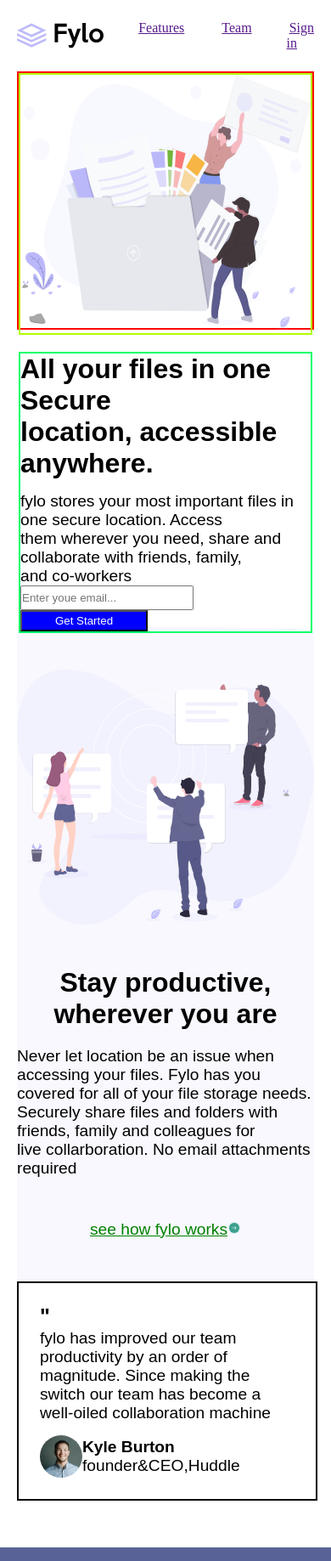
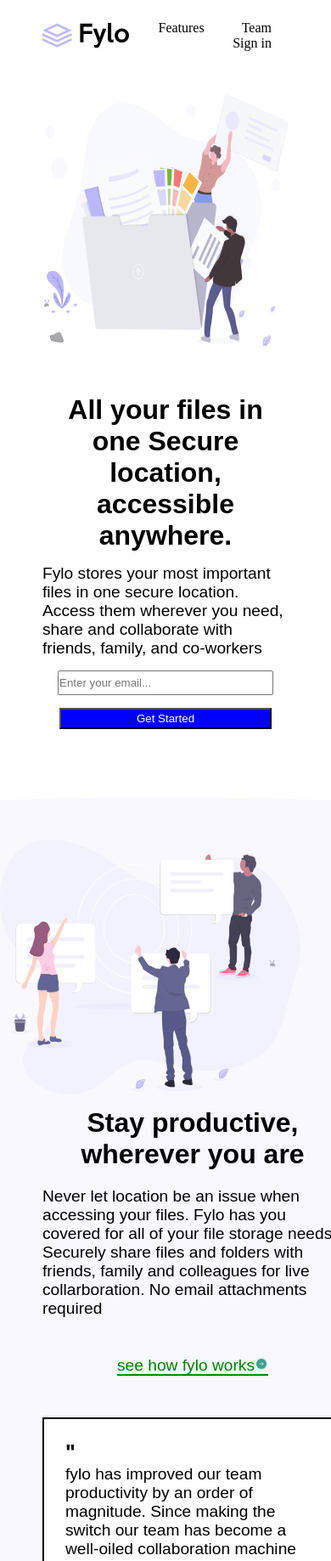
Before and after one commit to Sarfo-Anokye/fylo, a plain HTML site: page index.html in a window 390 px wide. Shown: the top 1837 px of the page at 85% size. Drawn offline with Linux system fonts and the light colour scheme.

Commit message:
second update on body content

```diff
--- a/index.html
+++ b/index.html
@@ -25,12 +25,12 @@
         <!--Body Section container 1-->
         <div class="body-container-1">
             <div class="body-container-1-item item-1-contents">
-                <h1>All your files in one Secure<br> location, accessible anywhere.</h1>
-                <p>fylo stores your most important files in one secure location. Access<br>
-                them wherever you need, share and collaborate with friends, family,<br> and co-workers</p>
-                <p><input id="email" type="email" placeholder="Enter youe email...">
+                <h1>All your files in one Secure location, accessible anywhere.</h1>
+                <p>Fylo stores your most important files in one secure location. Access
+                them wherever you need, share and collaborate with friends, family, and co-workers</p>
+                <p id="input-cont"><input id="email" type="email" placeholder="Enter your email...">
                 <input id="submit" type="submit" value="Get Started"></p>
-                <p id="error" >please check your email</p>
+
 
             </div>
             <div class="body-container-1-item item-2-contents">
@@ -46,9 +46,9 @@
         <div class="body-container-2">
                 <div class="body-container-2-item container-2-contents-1">
                   <h1>Stay productive, wherever you are</h1>
-                    <p>Never let location be an issue when accessing your files. Fylo has you<br>
+                    <p>Never let location be an issue when accessing your files. Fylo has you
                     covered for all of your file storage needs.</p>
-                    <p>Securely share files and folders with friends, family and colleagues for<br>
+                    <p>Securely share files and folders with friends, family and colleagues for
                     live collarboration. No email attachments required</p>
                     <p class="fylolink"><a  href="">see how fylo works<img src="./resources/images/icon-arrow.svg"> </a></p>
                     <div class="about">
@@ -59,7 +59,7 @@
                          collaboration machine</p>
                          <div class="img-box">
                          <img src="resources/images/avatar-testimonial.jpg">
-                         <p><span>Kyle Burton</span><br>founder&CEO,Huddle</p>
+                         <p><span>Kyle Burton</span><br>founder & CEO, Huddle</p>
                         </div>
                     </div>
 
@@ -79,7 +79,7 @@
              <div class="body-container-3-item container-3-contents-1">
                  <h3>Get early access today</h3>
                  <p>it only takes a minute to sign up and our free starters tier is <br>
-                extremely generous. if you have any quetions, our support team<br>would be happy to help you</p>
+                extremely generous. if you have any quetions, our support team would be happy to help you</p>
              </div>
              <div class="body-container-3-item container-3-contents-2">
                  <input id="email2" type="email" placeholder="example@email.com">
--- a/resources/css/style.css
+++ b/resources/css/style.css
@@ -14,11 +14,10 @@ h1{
     font-weight: bold;
 }
 
-/* Header Sectiont styling*/
+/* Header Section styling*/
 .header-container{
     display: flex;
-    margin:24px 20px 0px 20px;
-
+    margin:24px 50px 0px 50px;
     align-items: center;
     margin-bottom: 24px;
 
@@ -34,6 +33,8 @@ h1{
 }
 .links-item{
     padding:20px;
+    text-decoration: none;
+    color: black;
 
 }
 /* -------------------------------------------------  */
@@ -41,7 +42,7 @@ h1{
 /* Body Section 1 Styling */
 .body-container-1{
     display: flex;
-    margin:24px 20px 0px 20px;
+    margin:24px 50px 0px 50px;
     flex-basis: 100%;
     height:300px;
     margin-bottom: 24px;
@@ -96,7 +97,7 @@ h1{
 /* Styling Body content 2*/
 .body-container-2{
     display:flex;
-    margin:24px 20px 0px 20px;
+    margin:24px 0px 0px 0px;
     background-image: url('../images/bg-curve-desktop.svg');
     background-size: cover;
     background-repeat: no-repeat;
@@ -108,12 +109,14 @@ h1{
 .container-2-contents-1{
     flex-basis: 40%;
     padding-top: 50px;
+    margin-left:50px;
 }
 
 .container-2-contents-2{
 
     flex-basis:60%;
     padding-top: 50px;
+    margin-right:50px;
 }
 .container-2-contents-2 img{
     width: 100%;
@@ -133,8 +136,17 @@ h1{
     align-items: center;
 
 }
+.img-box p{
+    padding-left:10px;
+}
 .body-container-2-item .about .img-box span{
     font-weight: bolder;
+
+}
+
+.body-container-2-item .about .img-box p{
+    font-size: 14px;
+
 }
 .body-container-2-item .about img{
 
@@ -149,8 +161,15 @@ h1{
 }
 .container-2-contents-1 a{
     color:green;
+    text-decoration: none;
+    border-bottom: solid 2px green;
 
 }
+
+.container-2-contents-1 ,.fylolink{
+    padding-top:15px
+}
+
 .container-2-contents-1 a:hover{
     opacity: 0.5;
 }
@@ -229,6 +248,7 @@ h1{
 
  .footer-container .container-item-1{
     margin-top: 50px;
+    text-align: left;
 }
 
 
@@ -262,18 +282,51 @@ h1{
 
 
  /* -Mobile Responsive styling*/
-@media screen and (max-width:700px){
+
+ /*styling header for mobile*/
+@media screen and (max-width:480px){
+    .header-container .links .links-item{
+        font-size: 16px;
+        flex-shrink:1;
+    }
+}
+
+
+ /*styling container 1 for mobile*/
+@media screen and (max-width:480px){
     .body-container-1{
         flex-direction: column;
-        border: solid 2px red;
+        height:auto;
+        margin-top:50px;
+        flex-wrap:wrap;
+
     }
     .item-1-contents{
-        border: solid 2px rgb(0, 255, 106);
-        order:2;
+        margin-bottom: 30px;
+        margin-top: 30px;
+        order: 2;
+
     }
 
+    .item-1-contents h1{
+        text-align: center;
+
+    }
+    .item-1-contents #input-cont{
+       display: flex;
+       flex-direction: column;
+       align-items: center;
+    }
+    .item-1-contents #submit, #email{
+        margin-top: 15px;
+        margin-right:0px;
+        width:250px;
+        align-self: center;
+
+    }
+
+
     .item-2-contents{
-        border: solid 2px rgb(179, 255, 0);
         flex-basis:80%;
         margin-bottom: 20px;
     }
@@ -282,16 +335,17 @@ h1{
 /*--------------------------------------*/
 
 /*styling container 2 for mobile*/
-@media screen and (max-width:700px){
+@media screen and (max-width:480px){
     .body-container-2{
         flex-direction: column;
         background-image: url('../images/bg-curve-mobile.svg');
-        margin-top:350px;
+        margin-top:50px;
         height: 100%;
+        flex-wrap:wrap;
 
     }
     .container-2-contents-1{
-        order:1;
+        order:1
     }
     .container-2-contents-1 h1{
         text-align:center;
@@ -302,7 +356,7 @@ h1{
     }
 
     .body-container-2-item .fylolink{
-        margin:50px 0 50px;
+        margin:30px 0 50px;
         text-align: center;
     }
 }
@@ -311,7 +365,7 @@ h1{
 
 
 /*styling container 3 for mobile*/
-@media screen and (max-width:700px){
+@media screen and (max-width:480px){
     .body-container-3{
         flex-direction: column;
         height:400px;
@@ -321,8 +375,8 @@ h1{
         height:auto;
     }
 
-    .container-3-contents-1{
-        margin-left:0px;
+    .container-3-contents-1 p{
+        margin:0px 15px;
     }
     .container-3-contents-2{
         padding-left: 0px;
@@ -346,7 +400,7 @@ h1{
 /*--------------------------------------*/
 
 /*styling footer for mobile*/
-@media screen and (max-width:700px){
+@media screen and (max-width:480px){
     .footer-container{
         flex-direction: column;
         align-items: flex-start;
@@ -361,7 +415,7 @@ h1{
     }
     .footer-container .container-item-1{
         margin-left:20px;
-        text-align: left;
+
     }
     .footer-container-item #logo{
         padding-bottom: 20px;
```
